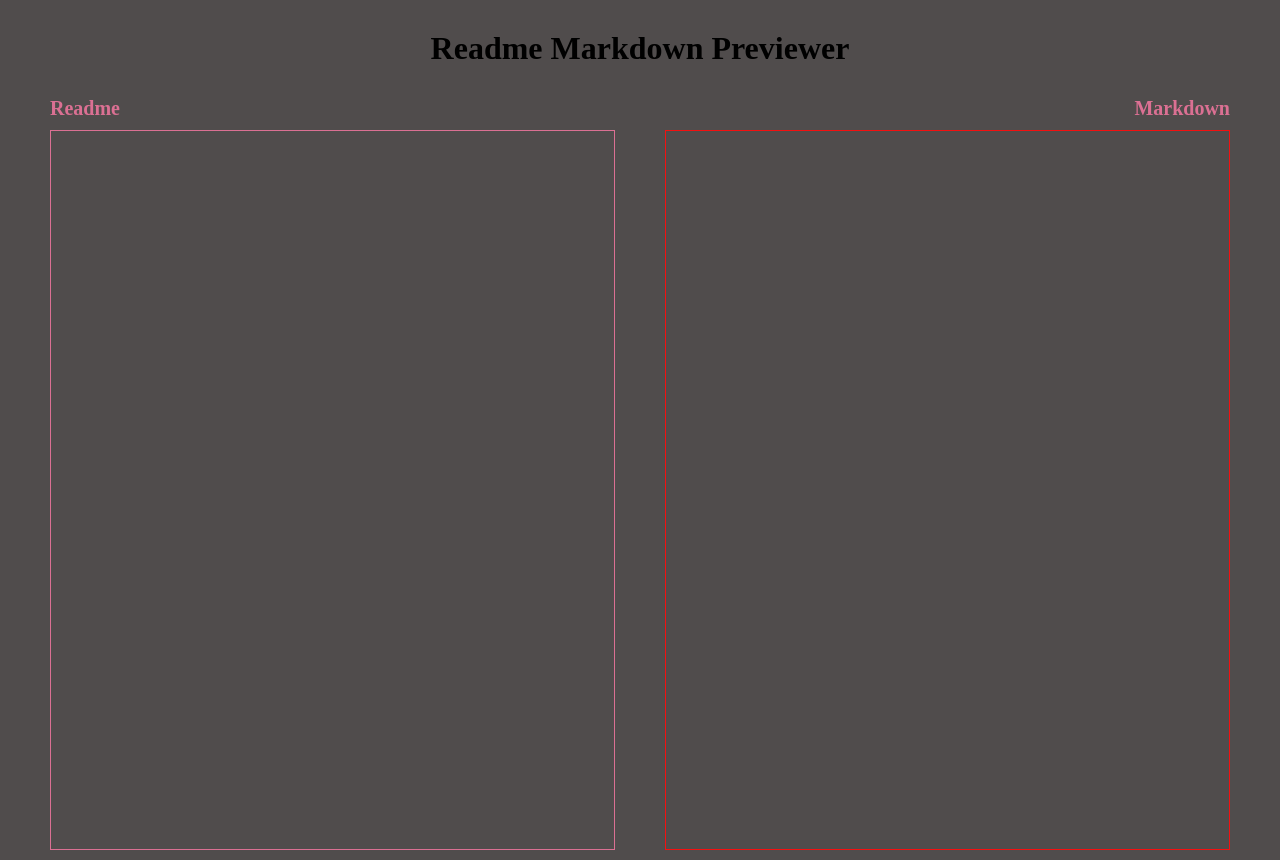
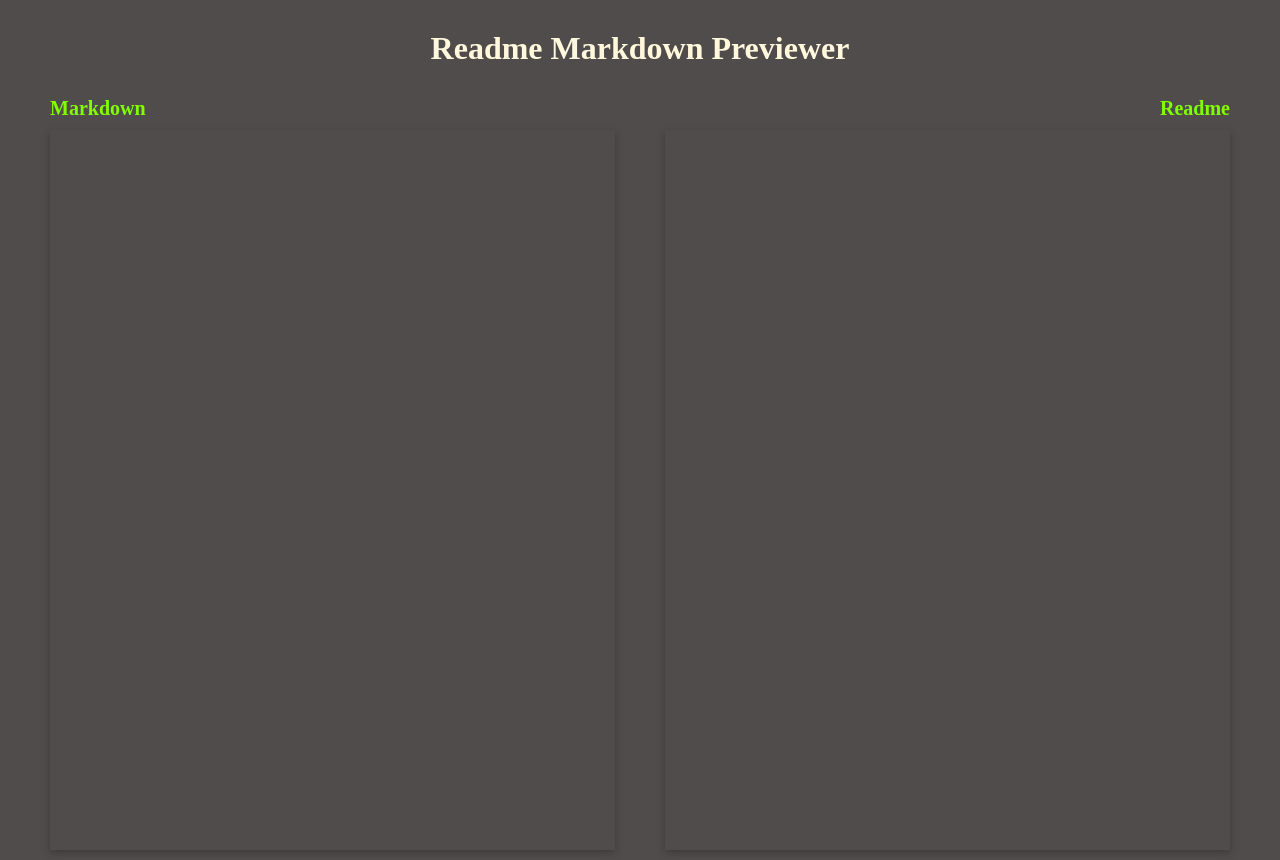
Before and after one commit to Kushalvardhan18/readme-markdown-previewer-, a plain HTML site: page index.html in a window 1280 px wide. Drawn offline with Linux system fonts and the light colour scheme.

Commit message:
readme markdown  previewer

```diff
--- a/index.html
+++ b/index.html
@@ -9,10 +9,10 @@
   <body>
     <header>
       <h1>Readme Markdown Previewer</h1>
-      <div class="headings"><span>Readme</span> <span>Markdown</span></div>
+      <div class="headings"> <span>Markdown</span><span>Readme</span></div>
       <div class="previewer">
+        <div id="markdown"></div>
         <div id="readme"></div>
-        <div id="markdown"></div>
       </div>
     </header>
   </body>
--- a/style.css
+++ b/style.css
@@ -5,17 +5,18 @@
   background-color: rgb(80, 76, 76);
 }
 
-h1{
+h1 {
+  color:cornsilk;
   text-align: center;
   margin: 30px;
 }
-.headings{
+.headings {
   display: flex;
   justify-content: space-between;
   margin-inline: 50px;
   font-size: 20px;
   font-weight: 600;
-    color: palevioletred;
+  color:chartreuse;
 }
 .previewer {
   display: flex;
@@ -25,10 +26,10 @@ h1{
 #readme {
   width: 50%;
   height: 90vh;
-  border: 1px solid palevioletred;
+  box-shadow: rgba(0, 0, 0, 0.24) 0px 3px 8px;
 }
 #markdown {
   width: 50%;
   height: 90vh;
-  border: 1px solid rgb(244, 16, 16);
+  box-shadow: rgba(0, 0, 0, 0.24) 0px 3px 8px;
 }
```
Also changed, not shown: 1 other file. Lines whose indentation alone changed are shown as unchanged.
